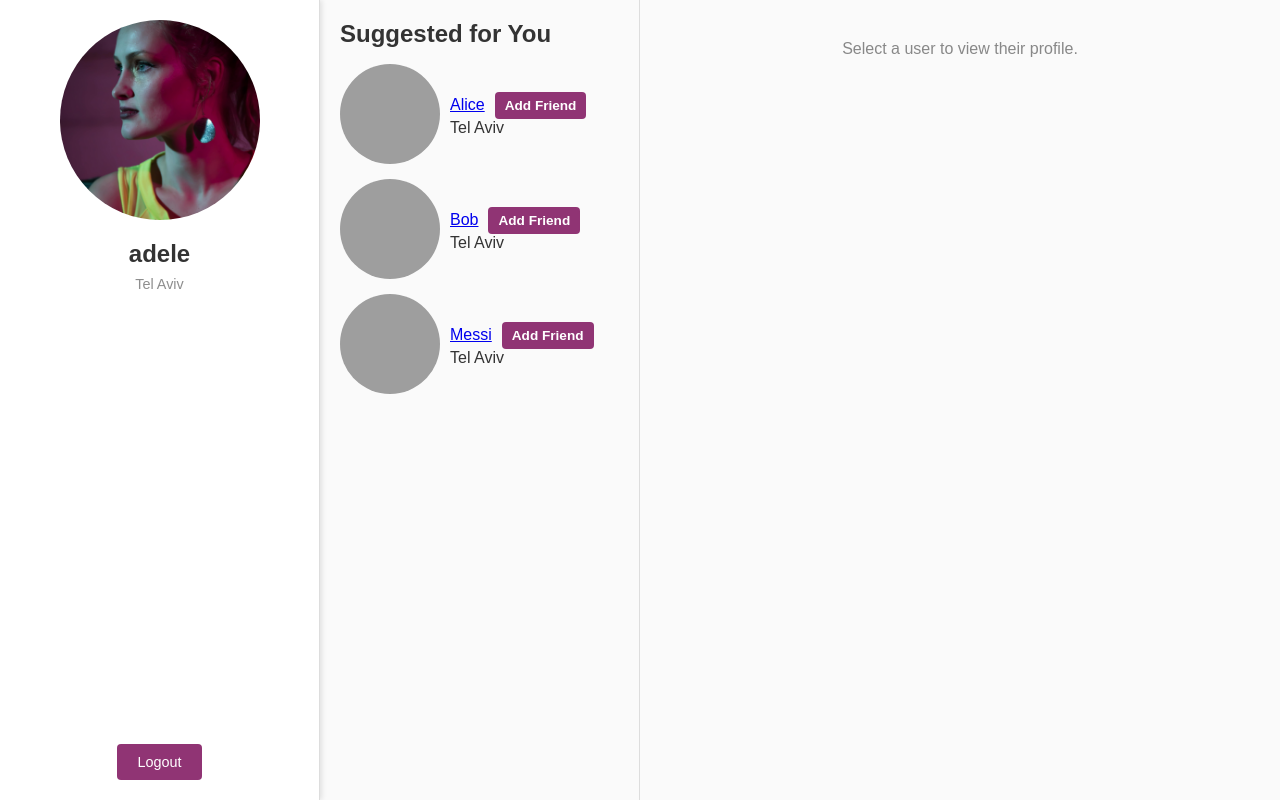
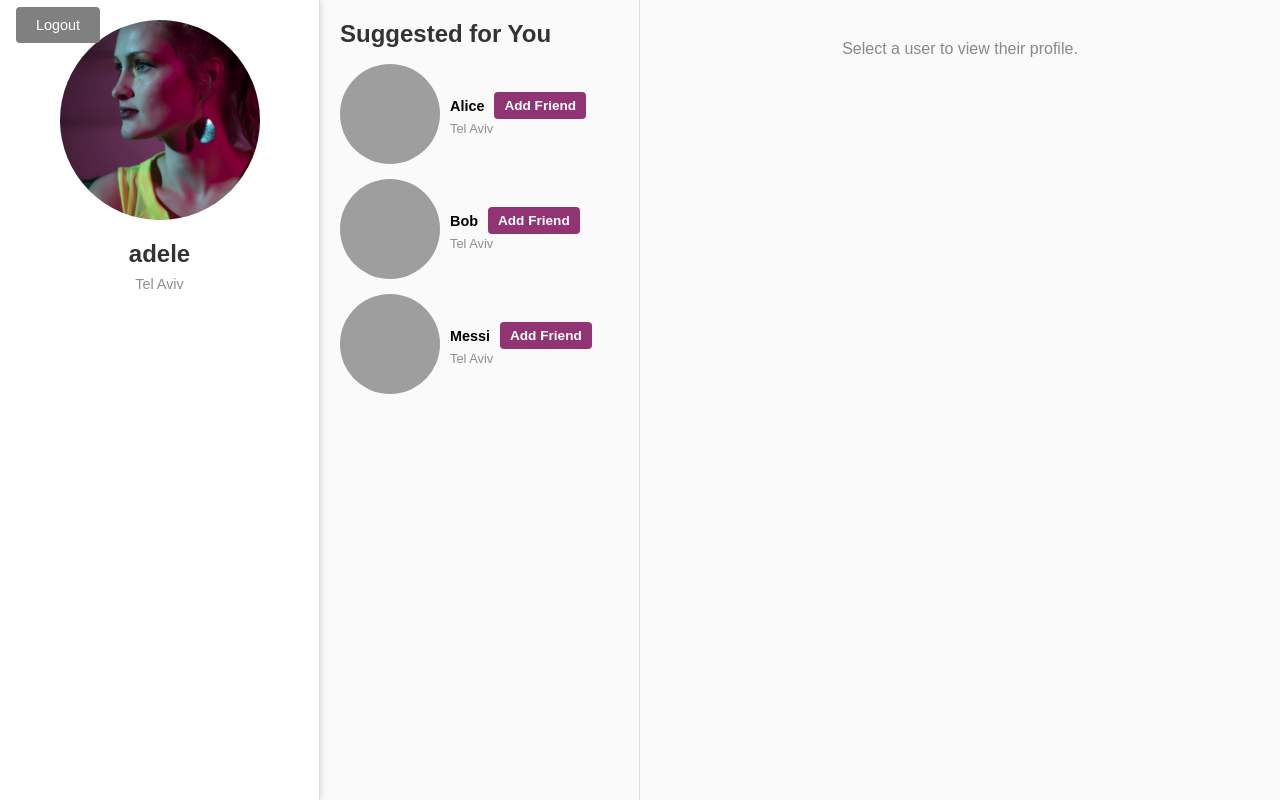
Before and after one commit to yuvalati/SnapSync, a Flask app: page /connections in a window 1280 px wide. Shown: the part 132-932 px from the top of the page. Run offline with Flask 3, Linux system fonts and the light colour scheme; grey boxes are pictures that could not be loaded.

Commit message:
fixed logout button

```diff
--- a/static/css/style_connection.css
+++ b/static/css/style_connection.css
@@ -41,20 +41,24 @@ body {
 
 /* Left column: My profile */
 .profile-section {
+  position: relative;  /* Allows absolute positioning of the logout button */
   width: 25%;
   background: #fff;
   padding: 20px;
   box-shadow: 2px 0 5px rgba(0,0,0,0.1);
   border-right: 1px solid #ddd;
+
   display: flex;
-  flex-direction: column;
-  justify-content: flex-start;
+  flex-direction: column; /* We'll keep the profile info in a column layout */
+  align-items: center;    /* Center profile image + text horizontally */
 }
 
+/* Profile header: now purely for image + name/loc */
 .profile-header {
   text-align: center;
 }
 
+/* Profile image */
 .profile-img {
   width: 200px;
   height: 200px;
@@ -63,6 +67,7 @@ body {
   margin-bottom: 1rem;
 }
 
+/* User name and location */
 .profile-name {
   font-size: 1.5rem;
   font-weight: bold;
@@ -74,17 +79,16 @@ body {
   color: #8e8e8e;
 }
 
-/* Logout Button Container */
+/* Logout button placed absolutely at top-left */
 .logout-btn-container {
-  text-align: center; /* Center the logout within this column */
-  margin-top: auto;        /* pushes the logout button to the bottom */
-  display: flex;           /* allows flex alignment */
-  justify-content: center;
+  position: absolute;
+  top: 1rem;     /* Moves it down from top edge */
+  left: 1rem;    /* Moves it in from left edge */
 }
 
+/* Logout button: gray background, white text */
 .logout-btn {
-  display: inline-block;
-  background-color: #903474; /* Purple background */
+  background-color: gray;
   color: #fff;
   padding: 10px 20px;
   text-decoration: none;
@@ -95,7 +99,7 @@ body {
 }
 
 .logout-btn:hover {
-  background-color: #6b2856;
+  background-color: #666; /* Darker gray on hover */
 }
 
 /* Middle column: Suggestions */
@@ -133,6 +137,24 @@ body {
   display: flex;
   align-items: center;
   gap: 10px; /* space between the name link and friend button */
+}
+
+/* Make the name a clickable link */
+.username-link {
+  font-weight: bold;
+  font-size: 0.9rem;
+  text-decoration: none;
+  color: #000; /* black, or choose your color */
+}
+.username-link:hover {
+  text-decoration: underline;
+  color: #0095f6;
+}
+
+.location {
+  font-size: 0.8rem;
+  color: #8e8e8e;
+  margin-top: 2px;
 }
 
 /* "Add Friend" button -> Purple background */
```
